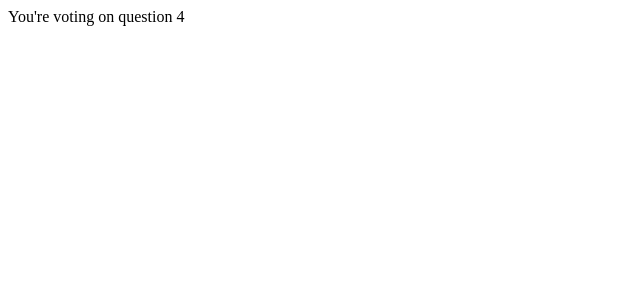
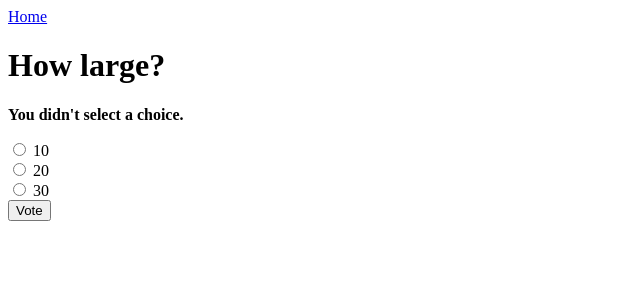
Before and after one commit to caocmai/django_tutorial, a Django app: page /4/vote/ in a window 1280 px wide. Shown: the top 300 px of the page, without its empty margins (0-640 px from the left). Run offline with Django 3.2, Linux system fonts and the light colour scheme; data comes from the database, SQL or seed files in the repository; both versions use the stored data as it was after the commit.

Commit message:
Added radio selection for choices

```diff
--- /dev/null
+++ b/polls/templates/base.html
@@ -0,0 +1,13 @@
+<!DOCTYPE html>
+<html lang="en">
+<head>
+    <meta charset="UTF-8">
+    <meta name="viewport" content="width=device-width, initial-scale=1.0">
+    <meta http-equiv="X-UA-Compatible" content="ie=edge">
+    <title>Polls</title>
+</head>
+<body>
+    <a href="{% url 'polls:index' %}">Home</a>
+    {% block content %} {% endblock %}
+</body>
+</html>
--- a/polls/templates/polls/detail.html
+++ b/polls/templates/polls/detail.html
@@ -1,7 +1,16 @@
+{% extends "base.html" %}
+
+{% block content %}
 <h1>{{ question.question_text }}</h1>
-<ul>
-    {% for choice in question.choice_set.all %}
-        <li>{{ choice.choice_text }}</li>
-    {% endfor %}
-</ul>
-<a href="{% url 'polls:index' %}">Home</a>
+
+{% if error_message %}<p><strong>{{ error_message }}</strong></p>{% endif %}
+
+<form action="{% url 'polls:vote' question.id %}" method="post">
+{% csrf_token %}
+{% for choice in question.choice_set.all %}
+    <input type="radio" name="choice" id="choice{{ forloop.counter }}" value="{{ choice.id }}">
+    <label for="choice{{ forloop.counter }}">{{ choice.choice_text }}</label><br>
+{% endfor %}
+<input type="submit" value="Vote">
+</form>
+{% endblock %}
--- a/polls/templates/polls/index.html
+++ b/polls/templates/polls/index.html
@@ -1,3 +1,6 @@
+{% extends "base.html" %}
+
+{% block content %}
 {% if latest_question_list %}
     <ul>
         {% for thing in latest_question_list %}
@@ -8,3 +11,4 @@
 {% else %}
     <p>No polls are available.</p>
 {% endif %}
+{% endblock %}
--- a/polls/urls.py
+++ b/polls/urls.py
@@ -1,11 +1,23 @@
+# from django.urls import path
+
+# from . import views
+
+# app_name = "polls"
+# urlpatterns = [
+#     path('', views.index, name='index'),
+#     path("<int:question_id>/", views.detail, name="detail"),
+#     path("<int:question_id>/results/", views.results, name="results"),
+#     path("<int:question_id>/vote/", views.vote, name="vote"),
+# ]
+
 from django.urls import path
 
 from . import views
 
-app_name = "polls"
+app_name = 'polls'
 urlpatterns = [
-    path('', views.index, name='index'),
-    path("<int:question_id>/", views.detail, name="detail"),
-    path("<int:question_id>/results/", views.results, name="results"),
-    path("<int:question_id>/vote/", views.vote, name="vote"),
+    path('', views.IndexView.as_view(), name='index'),
+    path('<int:pk>/', views.DetailView.as_view(), name='detail'),
+    path('<int:pk>/results/', views.ResultsView.as_view(), name='results'),
+    path('<int:question_id>/vote/', views.vote, name='vote'),
 ]
--- a/polls/views.py
+++ b/polls/views.py
@@ -1,27 +1,43 @@
-from django.http import HttpResponse, Http404
-from django.shortcuts import render, get_object_or_404
-from .models import Question
+from django.http import HttpResponseRedirect
+from django.shortcuts import get_object_or_404, render
+from django.urls import reverse
+from django.views import generic
+
+from .models import Choice, Question
 
 
-def index(request):
-    latest_question_list = Question.objects.order_by('-pub_date')[:5]
-    context = {'latest_question_list': latest_question_list}
-    return render(request, 'polls/index.html', context)
+class IndexView(generic.ListView):
+    template_name = 'polls/index.html'
+    context_object_name = 'latest_question_list'
 
-    # return HttpResponse("Hello, world. You're at the polls index.")
-
-# This has to be question_id inorder for function to work
-def detail(request, question_id):
-    thing = get_object_or_404(Question, pk=question_id)
-    return render(request, "polls/detail.html", {"question": thing})
-
-    # return HttpResponse(f"You're looking at question {question_id}")
+    def get_queryset(self):
+        """Return the last five published questions."""
+        return Question.objects.order_by('-pub_date')[:5]
 
 
-def results(requset, question_id):
-    response = (f"You're looking at the results of question {question_id}")
-    # Note sure if below is correct syntax
-    return HttpResponse(response)
+class DetailView(generic.DetailView):
+    model = Question
+    template_name = 'polls/detail.html'
+
+
+class ResultsView(generic.DetailView):
+    model = Question
+    template_name = 'polls/results.html'
 
 def vote(request, question_id):
-    return HttpResponse(f"You're voting on question {question_id}")
+    question = get_object_or_404(Question, pk=question_id)
+    try:
+        selected_choice = question.choice_set.get(pk=request.POST['choice'])
+    except (KeyError, Choice.DoesNotExist):
+        # Redisplay the question voting form.
+        return render(request, 'polls/detail.html', {
+            'question': question,
+            'error_message': "You didn't select a choice.",
+        })
+    else:
+        selected_choice.votes += 1
+        selected_choice.save()
+        # Always return an HttpResponseRedirect after successfully dealing
+        # with POST data. This prevents data from being posted twice if a
+        # user hits the Back button.
+        return HttpResponseRedirect(reverse('polls:results', args=(question.id,)))
```
Also changed, not shown: polls/templates/polls/results.html (added, +13 -0 lines), README.md, db.sqlite3.
